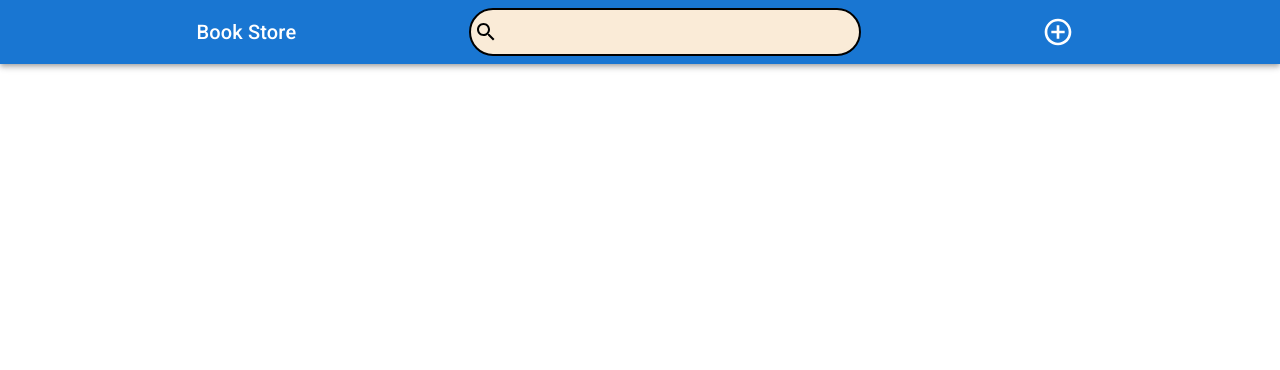
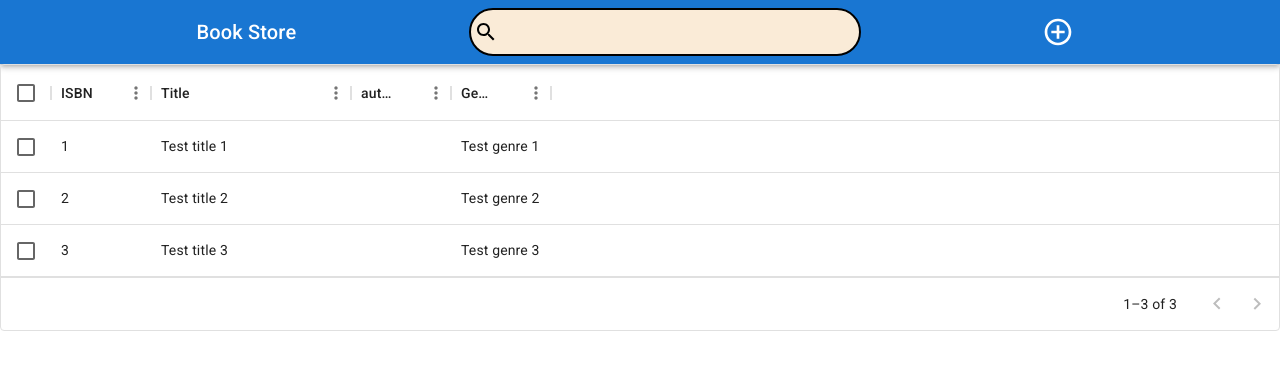
Before and after one commit to grgkimari/bookstore-front-end, a React (Create React App) app: page / in a window 1280 px wide. Shown: the top 370 px of the page. Built offline with nearby package versions, Linux system fonts and the light colour scheme.

Commit message:
Added DataGrid to list Books

```diff
--- a/package.json
+++ b/package.json
@@ -8,6 +8,7 @@
     "@fontsource/roboto": "^5.0.8",
     "@mui/icons-material": "^5.14.9",
     "@mui/material": "^5.14.10",
+    "@mui/x-data-grid": "^6.16.1",
     "@testing-library/jest-dom": "^5.17.0",
     "@testing-library/react": "^13.4.0",
     "@testing-library/user-event": "^13.5.0",
@@ -35,8 +36,5 @@
       "last 1 firefox version",
       "last 1 safari version"
     ]
-  },
-  "devDependencies": {
-
   }
 }
--- /dev/null
+++ b/src/Components/DataGrid/BookDataGrid.js
@@ -0,0 +1,66 @@
+import {DataGrid} from '@mui/x-data-grid'
+
+const BookDataGrid = () => {
+    const dataGridColumns = [
+        {
+            field : "isbn",
+            headerName : "ISBN",
+            width : 100,
+            editable : true
+        },
+        {
+            field : "title",
+            headerName : "Title",
+            width : 200,
+            editable : true
+        },
+        {
+            field : "Author",
+            headerName : "author",
+            width : 100,
+            editable : true
+        },
+        {
+            field : "genre",
+            headerName : "Genre",
+            width : 100,
+            editable: true
+        }
+    ]
+    const dataGridRows = [{
+        id : 1,
+        isbn : 1,
+        title : "Test title 1",
+        author : "Test author 1",
+        genre : "Test genre 1"
+    },
+    {
+        id : 2,
+        isbn : 2,
+        title : "Test title 2",
+        author : "Test author 2",
+        genre : "Test genre 2"
+    },
+    {
+        id : 3,
+        isbn : 3,
+        title : "Test title 3",
+        author : "Test author 3",
+        genre : "Test genre 3"
+    }
+]
+  return (
+    <DataGrid rows={dataGridRows} columns={dataGridColumns} initialState={{
+        pagination: {
+          paginationModel: {
+            pageSize: 5,
+          },
+        },
+      }}
+      pageSizeOptions={[5]}
+      checkboxSelection
+      disableRowSelectionOnClick/>
+  )
+}
+
+export default BookDataGrid
--- a/src/Pages/Homepage/HomePage.js
+++ b/src/Pages/Homepage/HomePage.js
@@ -1,10 +1,11 @@
-import React from "react";
 import TopNavBar from "../../Components/TopNavBar/TopNavBar";
+import BookDataGrid from "../../Components/DataGrid/BookDataGrid";
 
 const HomePage = () => {
   return (
     <div>
       <TopNavBar />
+      <BookDataGrid />
     </div>
   );
 };
```
Also changed, not shown: 1 other file (tests, documents, lock files or other folders).
